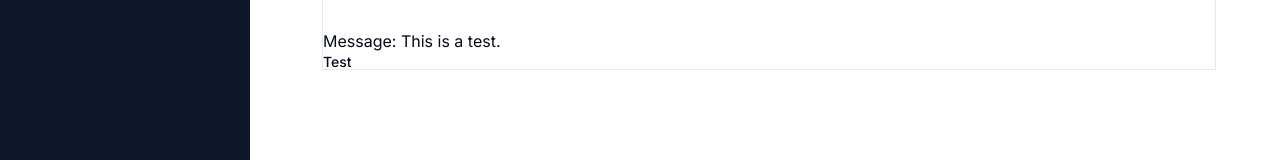
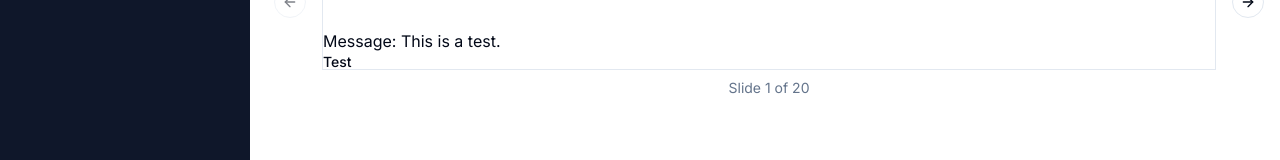
Before and after one commit to arshia-eskandari/portfolio, a Next.js app: page /admin/contact in a window 1280 px wide. Shown: the part 638-798 px from the top of the page. Built offline with nearby package versions, Linux system fonts and the light colour scheme; no server answers; the database is empty.

Commit message:
added counter

```diff
--- a/src/app/admin/contact/_components/ContactForm.tsx
+++ b/src/app/admin/contact/_components/ContactForm.tsx
@@ -8,6 +8,7 @@ import { H4, P } from "@/components/ui/Typography";
 import { Label } from "@/components/ui/Label";
 import {
   Carousel,
+  type CarouselApi,
   CarouselContent,
   CarouselItem,
   CarouselNext,
@@ -47,6 +48,22 @@ export default function ContactForm({
   const [showSpinner, setShowSpinner] = useState(false);
   const router = useRouter();
   const [errorMssg, setErrorMssg] = useState<string>("");
+  const [api, setApi] = useState<CarouselApi>();
+  const [current, setCurrent] = useState(0);
+  const [count, setCount] = useState(0);
+
+  useEffect(() => {
+    if (!api) {
+      return;
+    }
+
+    setCount(api.scrollSnapList().length);
+    setCurrent(api.selectedScrollSnap() + 1);
+
+    api.on("select", () => {
+      setCurrent(api.selectedScrollSnap() + 1);
+    });
+  }, [api]);
 
   const validateUrl = (text: string) => {
     return text.length <= 100;
@@ -109,11 +126,12 @@ export default function ContactForm({
       </div>
 
       {/* EXPLANATION: The buttons consume 6rem of the width in total */}
-      {/* EXPLANATION: Without the max width the screen gets a scroll effect */}
-      {/* <Carousel className="w-full md:w-[calc(40rem)] md:max-w-[50%] relative overflow-hidden"> */}
-      {/* EXPLANATION: For vertical carousels add something similar to className="-mt-1 h-[200px]" */}
       <div className="relative w-full">
-        <Carousel className="absolute w-[calc(100%-6rem)]">
+        <Carousel
+          className="absolute w-full md:w-[calc(100%-6rem)]"
+          setApi={setApi}
+        >
+          {/* EXPLANATION: For vertical carousels add something similar to className="-mt-1 h-[200px]" */}
           <CarouselContent className="relative]">
             {Array.from({ length: 20 }).map((_, index) => (
               <CarouselItem className="relative" key={index}>
@@ -131,6 +149,9 @@ export default function ContactForm({
           </CarouselContent>
           <CarouselPrevious className="hidden md:flex" />
           <CarouselNext className="hidden md:flex" />
+          <div className="py-2 text-center text-sm text-muted-foreground">
+            Slide {current} of {count}
+          </div>
         </Carousel>
       </div>
       <ErrorAlert errorMssg={errorMssg} />
```
